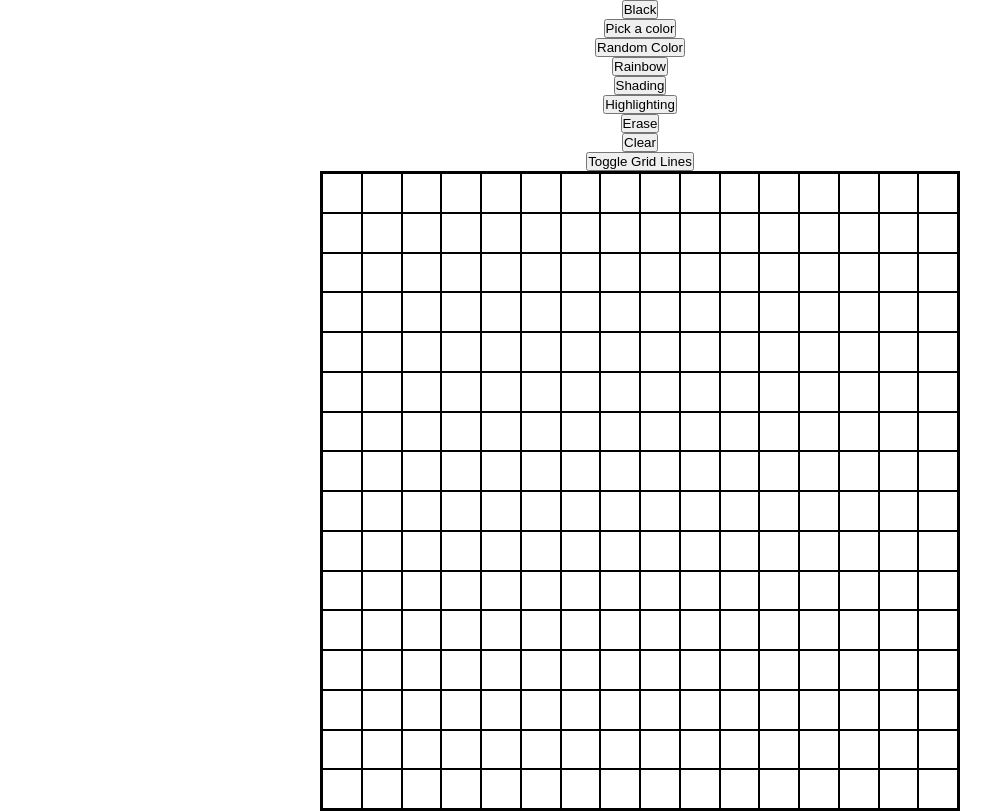
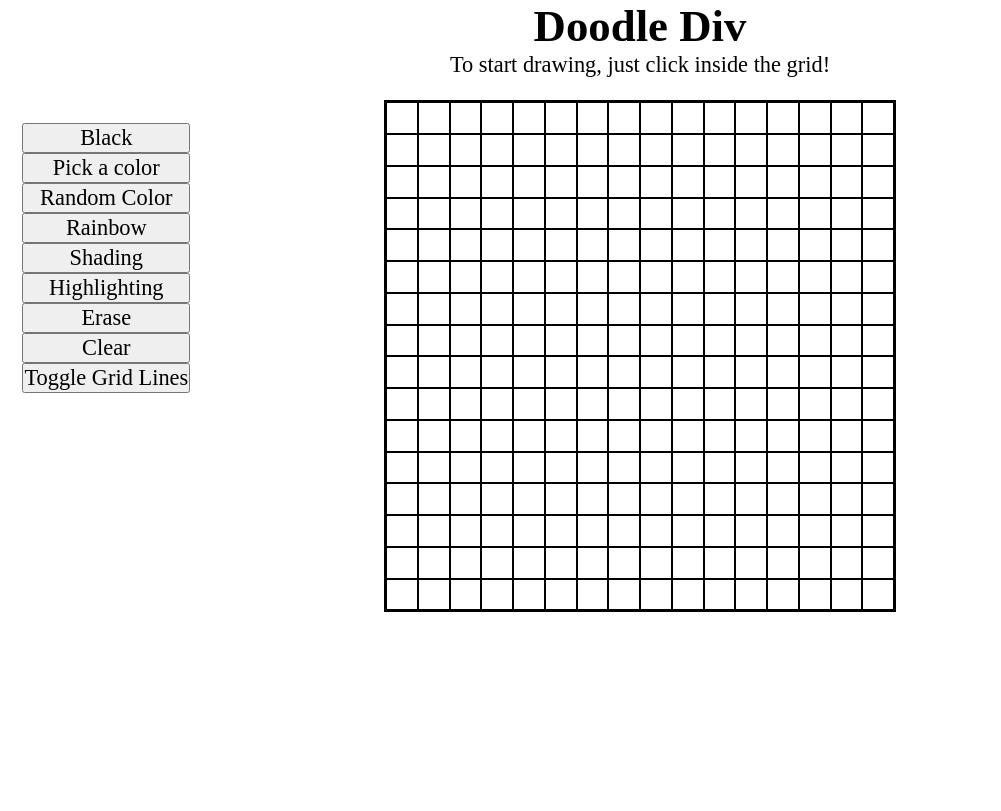
Before and after one commit to k-nox/doodle-div, a website: page index.html in a window 1280 px wide. Shown: the whole page, without its empty margins (0-1001 px from the left). Drawn offline with Linux system fonts and the light colour scheme.

Commit message:
Begin basic styling

```diff
--- a/index.html
+++ b/index.html
@@ -8,6 +8,12 @@
     <title>Doodle Div</title>
   </head>
   <body>
+    <header>
+      <h1>Doodle Div</h1>
+      <p>To start drawing, just click inside the grid!</p>
+    </header>
+    <main>
+      <div class="controls">
         <button type="button" id="black">Black</button>
         <input type="color" name="color-picker" id="color-picker" />
         <button type="button" id="pick">Pick a color</button>
@@ -18,6 +24,8 @@
         <button type="button" id="erase">Erase</button>
         <button type="button" id="clear">Clear</button>
         <button type="button" id="toggle-grid">Toggle Grid Lines</button>
+      </div>
       <div class="container disabled"></div>
+    </main>
   </body>
 </html>
--- a/styles/style.css
+++ b/styles/style.css
@@ -3,20 +3,34 @@
   padding: 0;
   box-sizing: border-box;
 }
+html {
+  font-size: 100%;
+}
 body {
-  display: grid;
-  place-items: center;
+  font-size: calc(1em + 0.5vw);
+}
+button {
+  font-size: inherit;
+  font-family: inherit;
+}
+main {
+  width: 100vw;
+  /* background-color: cadetblue; */
+  position: relative;
+}
+header {
+  text-align: center;
 }
 .container {
   --divs-per-side: 16;
   display: grid;
-  width: 50vmax;
-  height: 50vmax;
-  place-items: stretch;
-  place-content: stretch;
+  width: 40vw;
+  height: 40vw;
   grid-template-rows: repeat(var(--divs-per-side), 1fr);
   grid-template-columns: repeat(var(--divs-per-side), 1fr);
   border: 2px solid black;
+  margin: 1em auto;
+  /* background-color: red; */
 }
 .grid-lines {
   border: 1px solid black;
@@ -32,3 +46,10 @@ body {
 #color-picker {
   display: none;
 }
+.controls {
+  display: flex;
+  flex-flow: column wrap;
+  margin: 1em;
+  /* background-color: aquamarine; */
+  position: absolute;
+}
```
Lines whose indentation alone changed are shown as unchanged.
